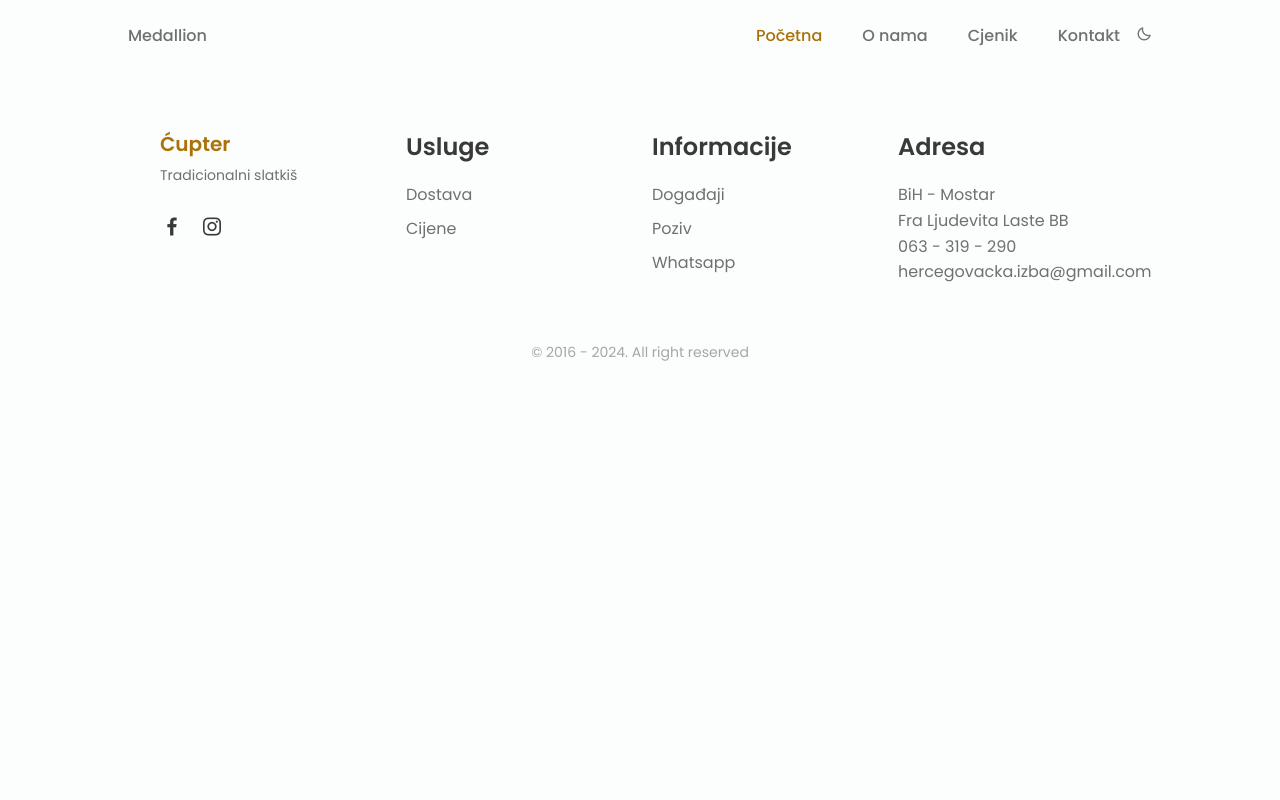
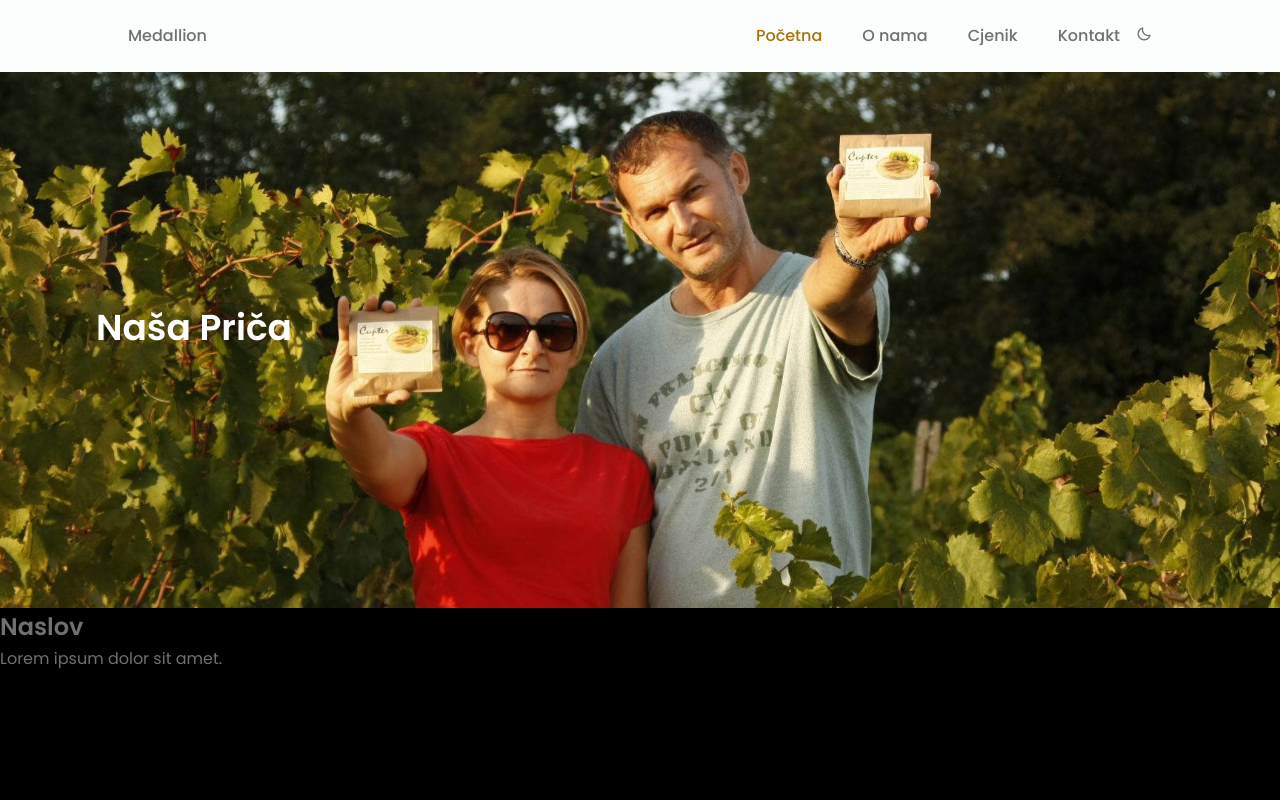
Before and after one commit to OnlyMatia/cupterv2, a React (Vite) app: page /about in a window 1280 px wide. Shown: the top 800 px of the page. Built offline with nearby package versions, Linux system fonts and the light colour scheme.

Commit message:
finished banner on aboutus, might needed extra css

```diff
--- a/src/assets/components/Footer.tsx
+++ b/src/assets/components/Footer.tsx
@@ -28,7 +28,7 @@ const Footer = () => {
                     <h3 className="footer__title">Informacije</h3>
                     <ul>
                         <li><a href="https://www.facebook.com/hercegovacki.cupter?mibextid=ZbWKwL" target="_blank" className="footer__link">Događaji</a></li>
-                        <li><a href="tel: +38763319290" className="footer__link">Poziv</a></li>
+                        <li><a href="tel: +38763319290" target="_blank" className="footer__link">Poziv</a></li>
                         <li><a href="https://wa.me/+38763319290" target="_blank" className="footer__link">Whatsapp</a></li>
                     </ul>
                 </div>
--- a/src/assets/pages/About.tsx
+++ b/src/assets/pages/About.tsx
@@ -1,9 +1,18 @@
 
 const About = () => {
   return (
-    <section className="aboutSec">
+  <>
+    <section className="aboutBanners">
+        <h2 className="bannerH2">Naša Priča</h2>
+    </section>
 
+    <section className="aboutCupter">
+      <article>
+        <h2>Naslov</h2>
+        <p>Lorem ipsum dolor sit amet.</p>
+      </article>
     </section>
+  </>
   )
 }
 
--- a/src/assets/pages/Contact.tsx
+++ b/src/assets/pages/Contact.tsx
@@ -2,7 +2,7 @@ import ContactForm from "../components/ContactForm"
 
 const Contact = () => {
   return (
-    <section className="contact" >
+    <section className="contact">
 
       <div className="contactText">
         <h2 className="section-title contact__initial">Kontaktirajte nas  </h2>
--- a/src/index.css
+++ b/src/index.css
@@ -538,6 +538,31 @@ img{
   background-color: var(--first-color-alt);
 }
 
+
+.aboutBanners {
+  background-image: url(/public/aboutus.jpg);
+  background-size: cover;
+  background-position: center;
+  width: 100%;
+  height: 40vh;
+  display: flex;
+  align-items: flex-end;
+  justify-content: center;
+  padding: 2rem;
+}
+.bannerH2 {
+  font-size: var(--h1-font-size);
+  color: #fff;
+  margin: 0;
+  margin-bottom: 1rem;
+}
+.aboutCupter{
+  height: 100vh;
+  background: black;
+}
+
+
+
 /*========== MEDIA QUERIES ==========*/
 
 
@@ -571,6 +596,22 @@ img{
 }
 
 @media screen and (min-width: 768px){
+
+  .aboutBanners {
+    background-position: center;
+    align-items: center;
+    justify-content: flex-start;
+    padding: 6rem;
+    margin-top: var(--header-height);
+    height: 70vh;
+
+  }
+
+  .bannerH2 {
+    margin-bottom: 0; /* Uklonite dodatni razmak pri dnu za veće uređaje */
+  }
+
+
   .contact{
     flex-direction: row !important;
     padding: 6rem;
@@ -629,6 +670,10 @@ img{
 }
 
 @media screen and (min-width: 960px){
+  .contact{
+    flex-direction: row !important;
+    padding: 9rem;
+  }
   .bd-container{
     margin-left: auto;
     margin-right: auto;
```
Also changed, not shown: public/aboutus.jpg (added).
